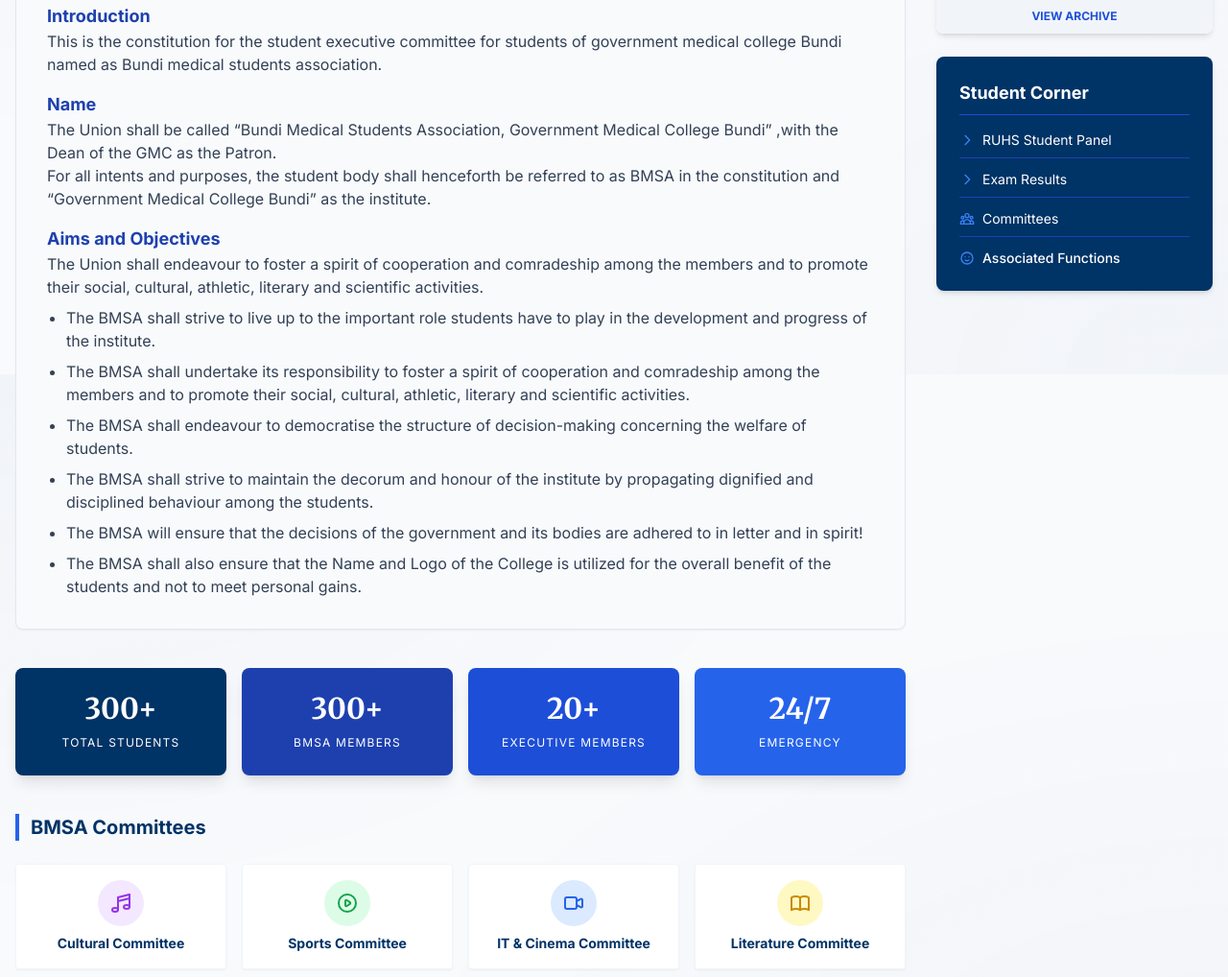
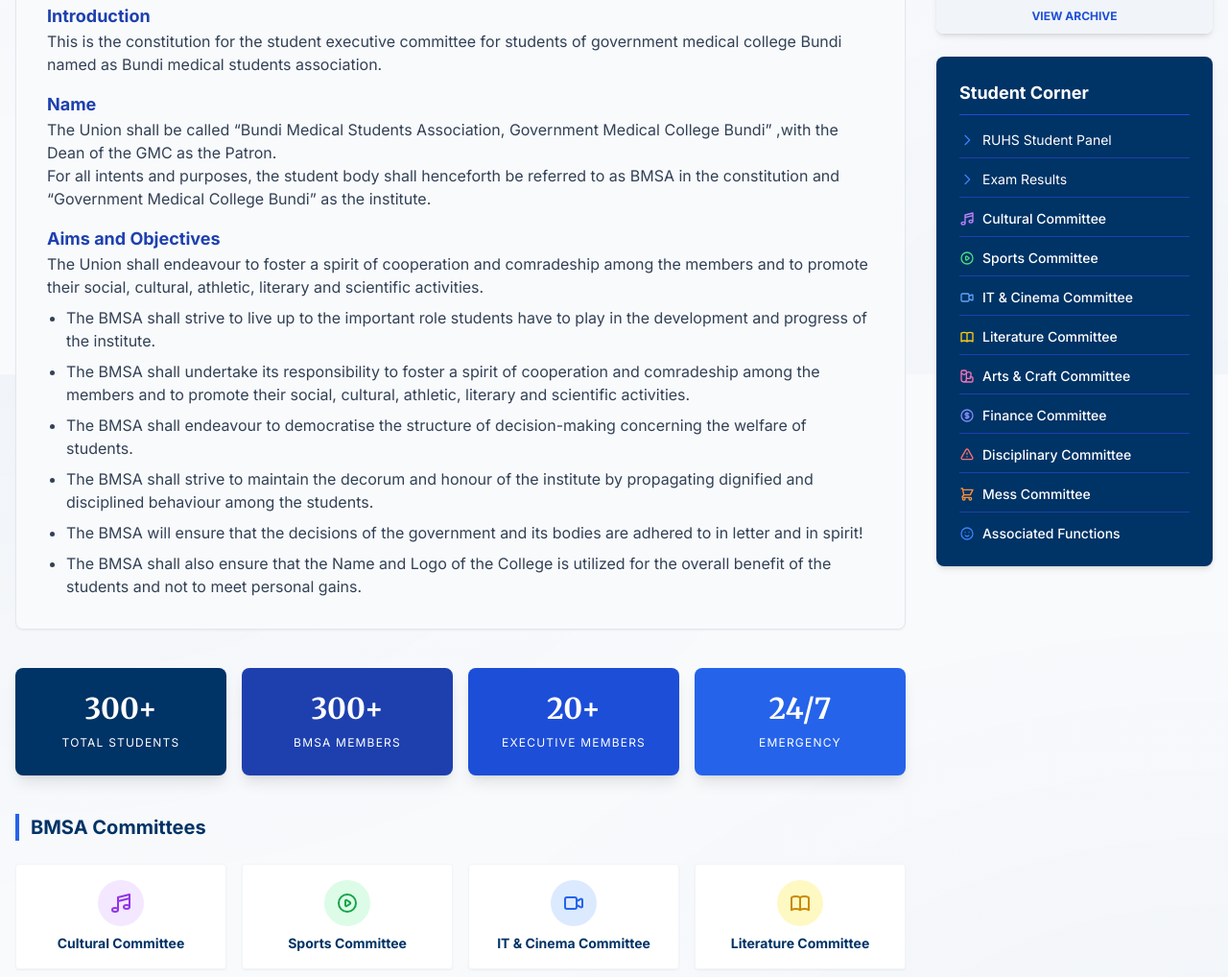
Before and after one commit to kanishk2007dev/Game, a plain HTML site: page index.html in a window 1280 px wide. Shown: the part 2010-3028 px from the top of the page at 96% size. Drawn offline with nearby package versions, Linux system fonts and the light colour scheme; a web font is replaced by a local one.

Commit message:
Update index.html

```diff
--- a/index.html
+++ b/index.html
@@ -705,7 +705,17 @@
                     <ul class="space-y-3 text-sm">
                         <li><a href="https://ruhsraj.org.in/Ruhsstudent/index" target="_blank" class="flex items-center hover:text-brand-300 transition border-b border-brand-800 pb-2"><svg class="w-4 h-4 mr-2 text-brand-500" fill="none" stroke="currentColor" viewBox="0 0 24 24"><path stroke-linecap="round" stroke-linejoin="round" stroke-width="2" d="M9 5l7 7-7 7"></path></svg> <span data-key="link_panel">RUHS Student Panel</span></a></li>
                         <li><a href="https://results.ruhsraj.org/" target="_blank" class="flex items-center hover:text-brand-300 transition border-b border-brand-800 pb-2"><svg class="w-4 h-4 mr-2 text-brand-500" fill="none" stroke="currentColor" viewBox="0 0 24 24"><path stroke-linecap="round" stroke-linejoin="round" stroke-width="2" d="M9 5l7 7-7 7"></path></svg> <span data-key="link_results">Exam Results</span></a></li>
-                        <li><a href="#committees" class="flex items-center hover:text-brand-300 transition border-b border-brand-800 pb-2"><svg class="w-4 h-4 mr-2 text-brand-500" fill="none" stroke="currentColor" viewBox="0 0 24 24"><path stroke-linecap="round" stroke-linejoin="round" stroke-width="2" d="M17 20h5v-2a3 3 0 00-5.356-1.857M17 20H7m10 0v-2c0-.656-.126-1.283-.356-1.857M7 20H2v-2a3 3 0 015.356-1.857M7 20v-2c0-.656.126-1.283.356-1.857m0 0a5.002 5.002 0 019.288 0M15 7a3 3 0 11-6 0 3 3 0 016 0zm6 3a2 2 0 11-4 0 2 2 0 014 0zM7 10a2 2 0 11-4 0 2 2 0 014 0z"></path></svg> <span data-key="link_committees">Committees</span></a></li>
+
+                        <!-- Committee Redirect Links -->
+                        <li><a href="https://gmcbundi.dpdns.org/committees/cultural" class="flex items-center hover:text-brand-300 transition font-medium border-b border-brand-800 pb-2"><svg class="w-4 h-4 mr-2 text-purple-400" fill="none" stroke="currentColor" viewBox="0 0 24 24"><path stroke-linecap="round" stroke-linejoin="round" stroke-width="2" d="M9 19V6l12-3v13M9 19c0 1.105-1.343 2-3 2s-3-.895-3-2 1.343-2 3-2 3 .895 3 2zm12-3c0 1.105-1.343 2-3 2s-3-.895-3-2 1.343-2 3-2 3 .895 3 2zM9 10l12-3"></path></svg> Cultural Committee</a></li>
+                        <li><a href="https://gmcbundi.dpdns.org/committees/sports" class="flex items-center hover:text-brand-300 transition font-medium border-b border-brand-800 pb-2"><svg class="w-4 h-4 mr-2 text-green-400" fill="none" stroke="currentColor" viewBox="0 0 24 24"><path stroke-linecap="round" stroke-linejoin="round" stroke-width="2" d="M14.752 11.168l-3.197-2.132A1 1 0 0010 9.87v4.263a1 1 0 001.555.832l3.197-2.132a1 1 0 000-1.664z"></path><path stroke-linecap="round" stroke-linejoin="round" stroke-width="2" d="M21 12a9 9 0 11-18 0 9 9 0 0118 0z"></path></svg> Sports Committee</a></li>
+                        <li><a href="https://gmcbundi.dpdns.org/committees/it-cinema" class="flex items-center hover:text-brand-300 transition font-medium border-b border-brand-800 pb-2"><svg class="w-4 h-4 mr-2 text-blue-400" fill="none" stroke="currentColor" viewBox="0 0 24 24"><path stroke-linecap="round" stroke-linejoin="round" stroke-width="2" d="M15 10l4.553-2.276A1 1 0 0121 8.618v6.764a1 1 0 01-1.447.894L15 14M5 18h8a2 2 0 002-2V8a2 2 0 00-2-2H5a2 2 0 00-2 2v8a2 2 0 002 2z"></path></svg> IT & Cinema Committee</a></li>
+                        <li><a href="https://gmcbundi.dpdns.org/committees/literature" class="flex items-center hover:text-brand-300 transition font-medium border-b border-brand-800 pb-2"><svg class="w-4 h-4 mr-2 text-yellow-400" fill="none" stroke="currentColor" viewBox="0 0 24 24"><path stroke-linecap="round" stroke-linejoin="round" stroke-width="2" d="M12 6.253v13m0-13C10.832 5.477 9.246 5 7.5 5S4.168 5.477 3 6.253v13C4.168 18.477 5.754 18 7.5 18s3.332.477 4.5 1.253m0-13C13.168 5.477 14.754 5 16.5 5c1.747 0 3.332.477 4.5 1.253v13C19.832 18.477 18.247 18 16.5 18c-1.746 0-3.332.477-4.5 1.253"></path></svg> Literature Committee</a></li>
+                        <li><a href="https://gmcbundi.dpdns.org/committees/arts-craft" class="flex items-center hover:text-brand-300 transition font-medium border-b border-brand-800 pb-2"><svg class="w-4 h-4 mr-2 text-pink-400" fill="none" stroke="currentColor" viewBox="0 0 24 24"><path stroke-linecap="round" stroke-linejoin="round" stroke-width="2" d="M7 21a4 4 0 01-4-4V5a2 2 0 012-2h4a2 2 0 012 2v12a4 4 0 01-4 4zm0 0h12a2 2 0 002-2v-4a2 2 0 00-2-2h-2.343M11 7.343l1.657-1.357a4 4 0 014.114 0l1.657 1.357M11 7.343l-1.657 1.357a4 4 0 01-4.114 0L3.57 7.343M11 7.343v6.172a2 2 0 002 2h3a2 2 0 002-2v-6.172"></path></svg> Arts & Craft Committee</a></li>
+                        <li><a href="https://gmcbundi.dpdns.org/committees/finance" class="flex items-center hover:text-brand-300 transition font-medium border-b border-brand-800 pb-2"><svg class="w-4 h-4 mr-2 text-indigo-400" fill="none" stroke="currentColor" viewBox="0 0 24 24"><path stroke-linecap="round" stroke-linejoin="round" stroke-width="2" d="M12 8c-1.657 0-3 .895-3 2s1.343 2 3 2 3 .895 3 2-1.343 2-3 2m0-8c1.11 0 2.08.402 2.599 1M12 8V7m0 1v8m0 0v1m0-1c-1.11 0-2.08-.402-2.599-1M21 12a9 9 0 11-18 0 9 9 0 0118 0z"></path></svg> Finance Committee</a></li>
+                        <li><a href="https://gmcbundi.dpdns.org/committees/disciplinary" class="flex items-center hover:text-brand-300 transition font-medium border-b border-brand-800 pb-2"><svg class="w-4 h-4 mr-2 text-red-400" fill="none" stroke="currentColor" viewBox="0 0 24 24"><path stroke-linecap="round" stroke-linejoin="round" stroke-width="2" d="M12 9v2m0 4h.01m-6.938 4h13.856c1.54 0 2.502-1.667 1.732-3L13.732 4c-.77-1.333-2.694-1.333-3.464 0L3.34 16c-.77 1.333.192 3 1.732 3z"></path></svg> Disciplinary Committee</a></li>
+                        <li><a href="https://gmcbundi.dpdns.org/committees/mess" class="flex items-center hover:text-brand-300 transition font-medium border-b border-brand-800 pb-2"><svg class="w-4 h-4 mr-2 text-orange-400" fill="none" stroke="currentColor" viewBox="0 0 24 24"><path stroke-linecap="round" stroke-linejoin="round" stroke-width="2" d="M3 3h2l.4 2M7 13h10l4-8H5.4M7 13L5.4 5M7 13l-2.293 2.293c-.63.63-.184 1.707.707 1.707H17m0 0a2 2 0 100 4 2 2 0 000-4zm-8 2a2 2 0 11-4 0 2 2 0 014 0z"></path></svg> Mess Committee</a></li>
+
                         <li><a href="https://gmcbundi.dpdns.org/AssociatedFunctions/" class="flex items-center hover:text-brand-300 transition font-medium"><svg class="w-4 h-4 mr-2 text-brand-500" fill="none" stroke="currentColor" viewBox="0 0 24 24"><path stroke-linecap="round" stroke-linejoin="round" stroke-width="2" d="M14.828 14.828a4 4 0 01-5.656 0M9 10h.01M15 10h.01M21 12a9 9 0 11-18 0 9 9 0 0118 0z"></path></svg> <span data-key="link_festivals">Associated Functions</span></a></li>
                     </ul>
                 </div>
```
